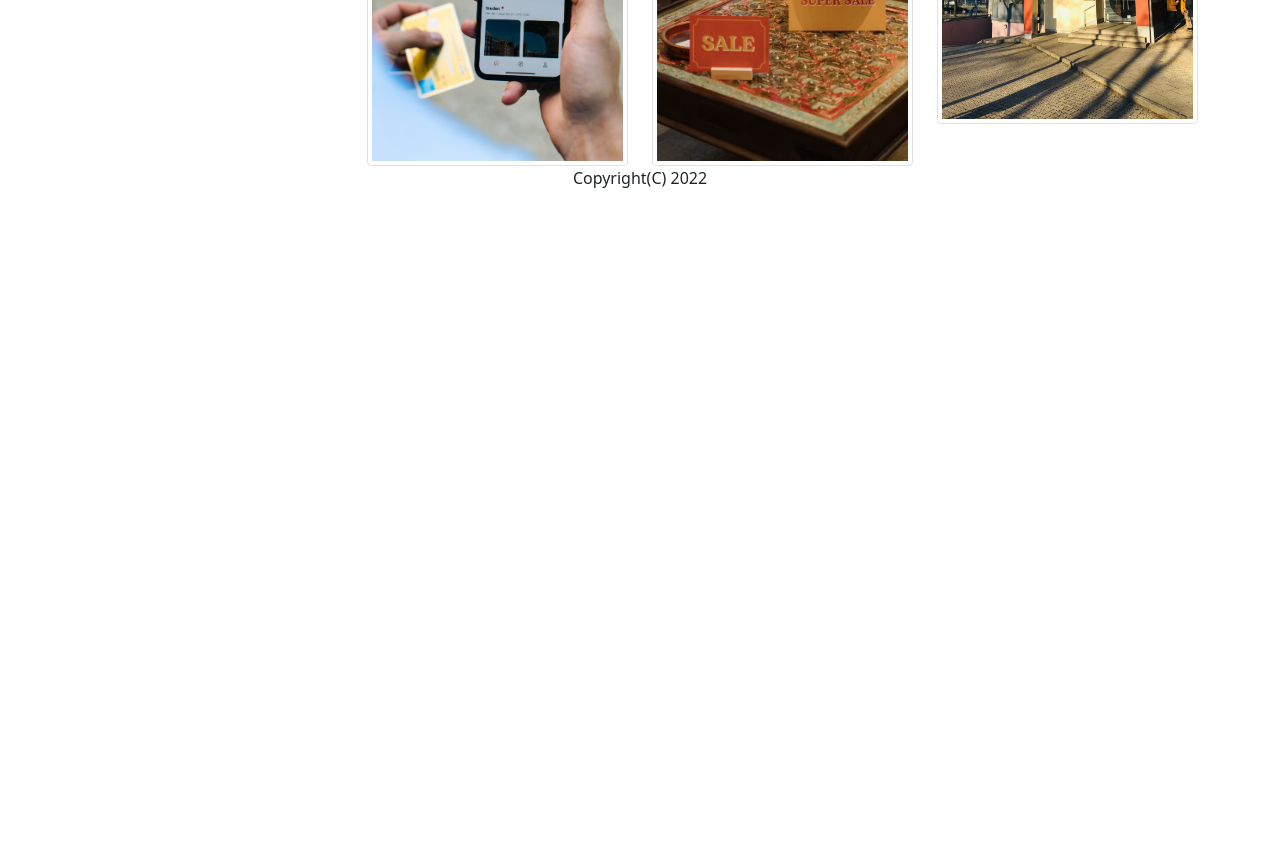
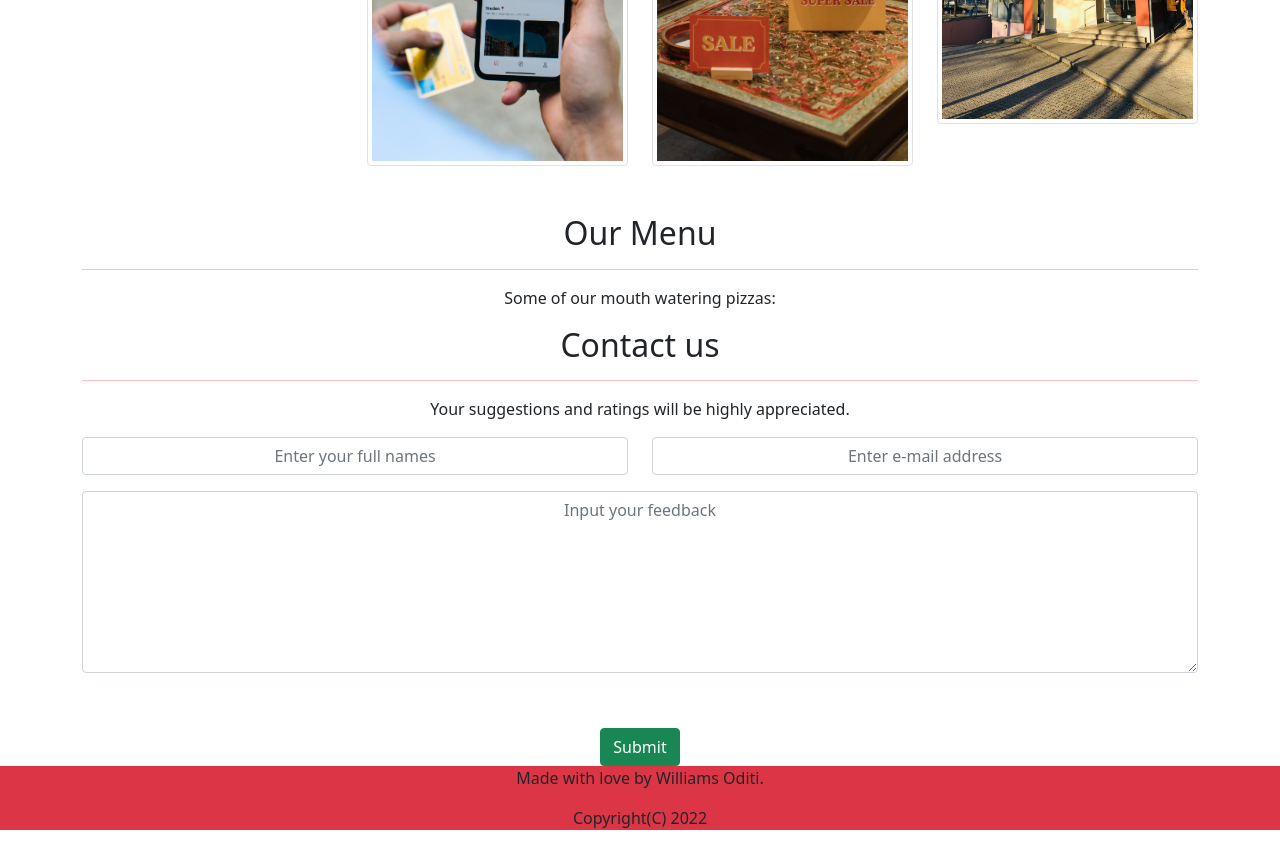
Before and after one commit to Williamsoditi/Pizza-hub, a plain HTML site: page index.html in a window 1280 px wide. Shown: the part 1177-2023 px from the top of the page. Before the commit the page ends 1383 px from the top, so only its background shows below. Drawn offline with nearby package versions, Linux system fonts and the light colour scheme.

Commit message:
Feat : This will add the contact us section

```diff
--- a/index.html
+++ b/index.html
@@ -23,19 +23,22 @@
                 <div class="collapse navbar-collapse" id="collapsibleNavbar"></div>
               <ul class="navbar-nav">
                 <li class="nav-item">
-                  <a class="nav-link active" href="#about-us">About us</a>
+                  <a class="nav-link" href="#about-us" data-bs-toggle="tooltip" title="About us">About</a>
                 </li>
                 <li class="nav-item">
-                  <a class="nav-link" href="#services">Services</a>
+                  <a class="nav-link" href="#services" data-bs-toggle="tooltip" title="Services">Services</a>
                 </li>
                 <li class="nav-item">
-                  <a class="nav-link" href="#">Menu</a>
+                  <a class="nav-link" href="#menu" data-bs-toggle="tooltip" title="Our Menu">Menu</a>
                 </li>
-                <li>
-                    <a class="nav-link" href="#">Contact us</a>
+                <li class="nav-item">
+                    <a class="nav-link active" href="#make-order" data-bs-toggle="tooltip" title="Order Now!">Make Order</a>
                 </li>
-                <li>
-                    <a class="nav-link disabled" href="#">Exit</a>
+                <li class="nav-item">
+                    <a class="nav-link" href="#contact-us" data-bs-toggle="tooltip" title="Contact us">Contact us</a>
+                </li>
+                <li class="nav-item">
+                    <a class="nav-link disabled" href="#" data-bs-toggle="tooltip" title="Exit?">Exit</a>
                 </li>
               </ul>
             </div>
@@ -125,12 +128,56 @@
 
     <!-- MENU -->
     <section>
+        <div class="container-fluid">
+            <div class="container" id="menu">
+                <h2 class="pt-5">Our Menu</h2>
+                <hr>
+                <p>Some of our mouth watering pizzas:</p>
+            </div>
+        </div>
 
     </section>
 
+    <!-- MAKE ORDER -->
+    <section>
+        <div class="container-fluid">
+            <div class="container" id="make-order"></div>
+        </div>
+    </section>
+
+    <!-- CONTACT US -->
+    <section>
+        <div class="container-fluid">
+            <div class="container" id="contact-us">
+                <h2>Contact us</h2>
+                <hr>
+                <p>Your suggestions and ratings will be highly appreciated.</p>
+            </div>
+            <div class="container">
+                <form action="https://formspree.io/f/mqknlwzo" method="post">
+                    <div class="row">
+                        <div class="col">
+                          <input type="text" class="form-control" placeholder="Enter your full names" name="name" required>
+                        </div>
+                        <div class="col">
+                          <input type="email" class="form-control" placeholder="Enter e-mail address" name="email">
+                        </div>
+                        <div class="col-12 pt-3">
+                            <textarea class="form-control inputColor" id="messageText" rows="7" placeholder="Input your feedback" required></textarea>
+                        </div>
+                        <div class="pt-1">
+                            <button type="submit" class="btn btn-success order-button">Submit</button>
+                        </div>
+                    </div>
+                </form>
+            </div>
+        </div>
+    </section>
+
     <!-- FOOTER -->
-    <section class="container-fluid">
+    <section class="container-fluid bg-danger">
         <footer class=" container sticky-bottom">
+            <p>Made with love by Williams Oditi.</p>
             <p id="year"></p>
         </footer>
     </section>
```
